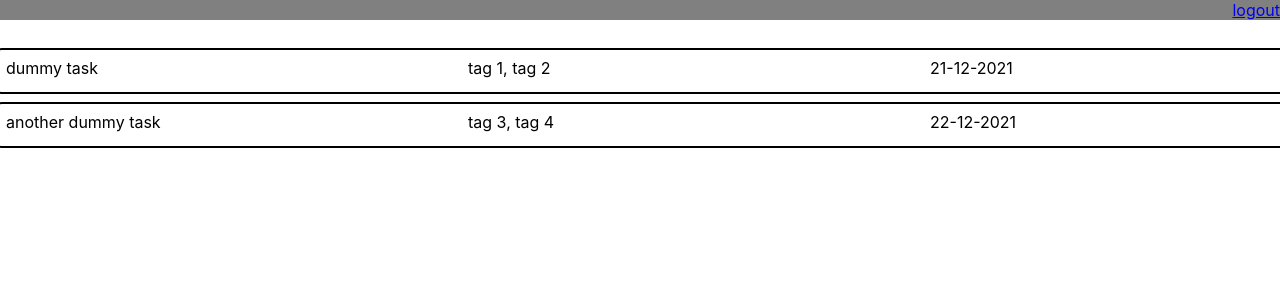
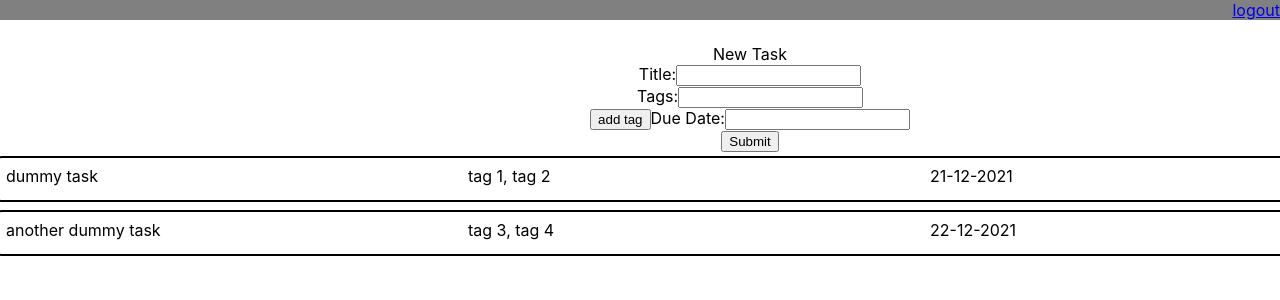
Before and after one commit to Yuuupie/stubook-fe-react, a React (Create React App) app: page /tasklist in a window 1280 px wide. Shown: the top 300 px of the page. Built offline with nearby package versions, Linux system fonts and the light colour scheme.

Commit message:
Created taskcreator with limitied functionality (one tag)

```diff
--- a/src/components/Tasks/TaskCreator.js
+++ b/src/components/Tasks/TaskCreator.js
@@ -1,10 +1,58 @@
+import { useState, useRef, useContext } from 'react'
 import './Task.scss'
+import { TasksContext } from './TaskList'
 
 const TaskCreator = () => {
+  const titleRef = useRef()
+  const tagRefs = useRef([])
+  const dueDateRef = useRef()
+
+  const [tagCount, setTagCount] = useState(1)
+  const {tasks, setTasks} = useContext(TasksContext)
+
+  const printTags = () => {
+    let tags = []
+    for (let i = 0; i < tagCount; i++) {
+      tags.push(
+      <>
+        <input className='task-creator__tag' ref={element => {tagRefs.current[i] = element}}/>
+        <br/>
+      </>
+      )
+    }
+    return tags
+  }
+
+  const addTag = (event) => {
+    event.preventDefault()
+    setTagCount(tagCount + 1)
+  }
+
+  const createTask = (event) => {
+    event.preventDefault()
+    let title = titleRef.current.value
+    let tags = [tagRefs.current[0].value]
+    let dueDate = dueDateRef.current.value
+    setTasks((prev) => [...prev, {title, tags, dueDate}])
+  }
+
   return (
-    <form>
+    <form onSubmit={createTask}>
       <div>New Task</div>
 
+      <label>Title:</label>
+      <input ref={titleRef} required/><br/>
+
+      <label>Tags:</label>
+      {printTags()}
+      {tagCount < 5 && <button onClick={addTag}>add tag</button>}
+
+      <label>Due Date:</label>
+      <input ref={dueDateRef} required/><br/>
+
+      <button>Submit</button>
     </form>
   )
 }
+
+export default TaskCreator
--- a/src/components/Tasks/TaskList.js
+++ b/src/components/Tasks/TaskList.js
@@ -1,14 +1,12 @@
-import { useState, useEffect } from 'react'
+import { useState, useEffect, createContext } from 'react'
 import Task from './Task'
+import TaskCreator from './TaskCreator'
 import './Task.scss'
 
+export const TasksContext = createContext()
+
 const TaskList = () => {
-  const [tasks, setTasks] = useState([])
-
-  // Temp
-  // Add dummy task
-  useEffect(() => {
-    setTasks([
+  const [tasks, setTasks] = useState([
     {
       title: 'dummy task',
       tags: [
@@ -26,14 +24,15 @@ const TaskList = () => {
       dueDate: '22-12-2021'
     }
   ])
-  }, [])
-
 
   return (
     <div className='task-list'>
+      <TasksContext.Provider value={{tasks, setTasks}}>
+        <TaskCreator/>
         {tasks.map(task => {
           return <Task title={task.title} tags={task.tags} dueDate={task.dueDate}/>
         })}
+      </TasksContext.Provider>
     </div>
   )
 }
```
Also changed, not shown: src/components/Tasks/Task.scss (indentation only). Lines whose indentation alone changed are shown as unchanged.
